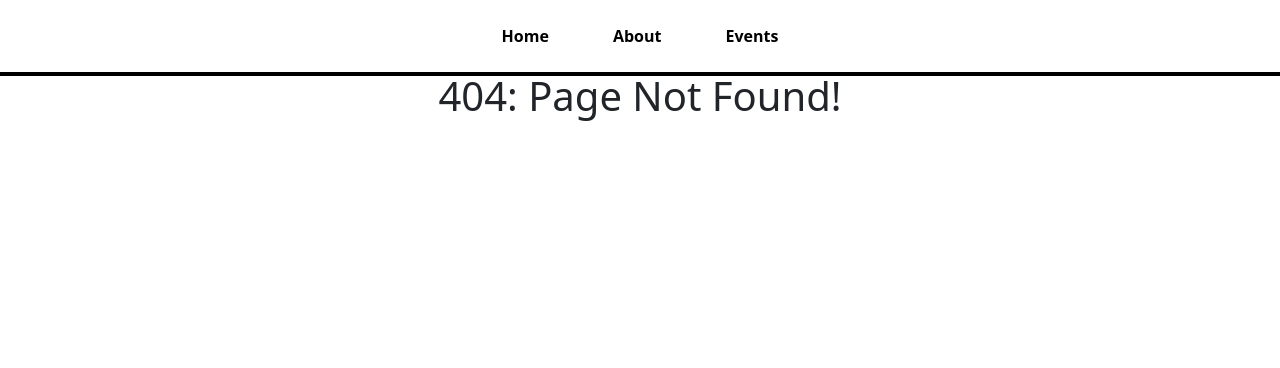
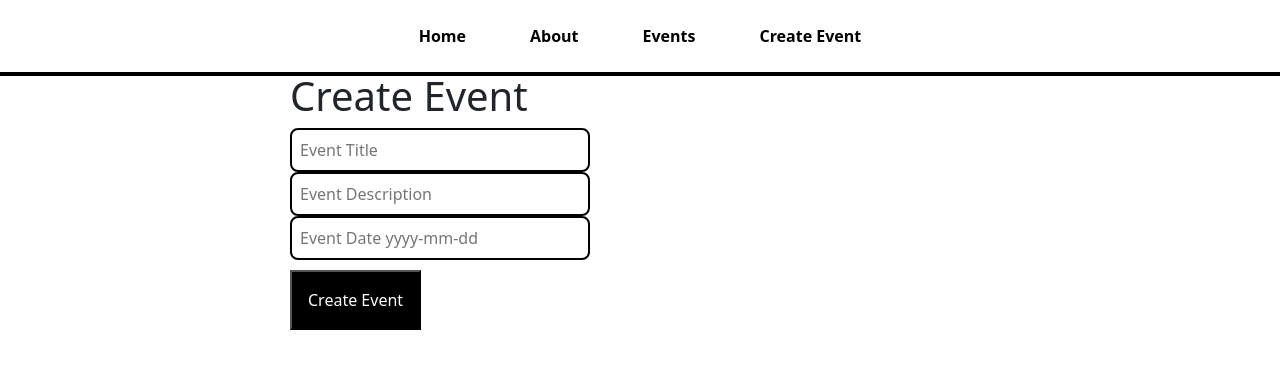
Before and after one commit to tbiswal/mern-fullstack-project, a React (Create React App) app in the folder react-as-frontend/: page /create-event in a window 1280 px wide. Before the commit this address had no page. Shown: the top 368 px of the page. Built offline with nearby package versions, Linux system fonts and the light colour scheme.

Commit message:
Create event page

```diff
--- a/react-as-frontend/src/App.css
+++ b/react-as-frontend/src/App.css
@@ -3,43 +3,18 @@ body {
   font-size: 18px;
 }
 
-.App {
-  text-align: center;
+button {
+  padding: 16px;
+  font-family: 'Segoe UI', Tahoma, Geneva, Verdana, sans-serif;
+  font-size: 16px;
+  background-color: black;
+  color: white;
+  border-radius: 8px;
+  cursor: pointer;
 }
 
-.App-logo {
-  height: 40vmin;
-  pointer-events: none;
-}
-
-@media (prefers-reduced-motion: no-preference) {
-  .App-logo {
-    animation: App-logo-spin infinite 20s linear;
-  }
-}
-
-.App-header {
-  background-color: #282c34;
-  min-height: 100vh;
-  display: flex;
-  flex-direction: column;
-  align-items: center;
-  justify-content: center;
-  font-size: calc(10px + 2vmin);
-  color: white;
-}
-
-.App-link {
-  color: #61dafb;
-}
-
-@keyframes App-logo-spin {
-  from {
-    transform: rotate(0deg);
-  }
-  to {
-    transform: rotate(360deg);
-  }
+h3, h4 {
+  margin-bottom: 0;
 }
 
 nav {
@@ -80,3 +55,35 @@ nav a:hover {
   margin: auto;
   padding-top: 72px;
 }
+
+input, textarea {
+  display: block;
+  width: 300px;
+  padding: 8px;
+  border-radius: 8px;
+  font-family: 'Segoe UI', Tahoma, Geneva, Verdana, sans-serif;
+  font-size: 18px;
+  border: 2px solid black;
+  margin-bottom: 16px;
+}
+
+.error {
+  padding: 8px;
+  border-radius: 4px;
+  background-color: pink;
+}
+
+#page-body {
+  max-width: 700px;
+  margin: auto;
+  padding-top: 72px;
+}
+
+.nav-right {
+  position: absolute;
+  top: 8px;
+  right: 8px;
+}
+#create-event-btn {
+  margin-top: 10px;
+}
--- a/react-as-frontend/src/App.js
+++ b/react-as-frontend/src/App.js
@@ -7,6 +7,7 @@ import HomePage from './pages/HomePage';
 import EventsListPage from './pages/EventsListPage';
 import NavBar from './NavBar';
 import NotFoundPage from './pages/NotFoundPage';
+import CreateEventPage from './pages/CreateEventPage';
 
 function App() {
   return (
@@ -16,7 +17,8 @@ function App() {
         <div id="page-body">
           <Routes>
             <Route path="/" element={<HomePage />} />
-            <Route path="/events" element={<EventsListPage />} />
+            <Route path="/event-list" element={<EventsListPage />} />
+            <Route path="/create-event" element={<CreateEventPage />} />
             <Route path="*" element={<NotFoundPage />} />
           </Routes>
         </div>
--- a/react-as-frontend/src/NavBar.js
+++ b/react-as-frontend/src/NavBar.js
@@ -12,7 +12,10 @@ function NavBar() {
           <Link to="/about">About</Link>
         </li>
         <li>
-          <Link to="/events">Events</Link>
+          <Link to="/event-list">Events</Link>
+        </li>
+        <li>
+          <Link to="/create-event">Create Event</Link>
         </li>
       </ul>
     </nav>
--- /dev/null
+++ b/react-as-frontend/src/pages/CreateEventPage.js
@@ -0,0 +1,32 @@
+import { React, useState } from 'react';
+// import { useNavigate } from 'react-router-dom';
+// import events from './event-content';
+
+function CreateEventPage() {
+//   const navigate = useNavigate();
+  const [title, setTitle] = useState('');
+  const [description, setDescription] = useState('');
+  const [date, setDate] = useState('');
+
+  const createEvent = async () => {
+    console.log([title, description, date]);
+  };
+
+  return (
+    <>
+      <h1>Create Event</h1>
+      <input placeholder="Event Title" value={title} onChange={(e) => setTitle(e.target.value)} />
+      <input
+        placeholder="Event Description"
+        value={description}
+        onChange={(e) => setDescription(e.target.value)}
+      />
+      <input placeholder="Event Date yyyy-mm-dd" value={date} onChange={(e) => setDate(e.target.value)} />
+      <button id="create-event-btn" onClick={createEvent} type="submit">
+        Create Event
+      </button>
+    </>
+  );
+}
+
+export default CreateEventPage;
```
